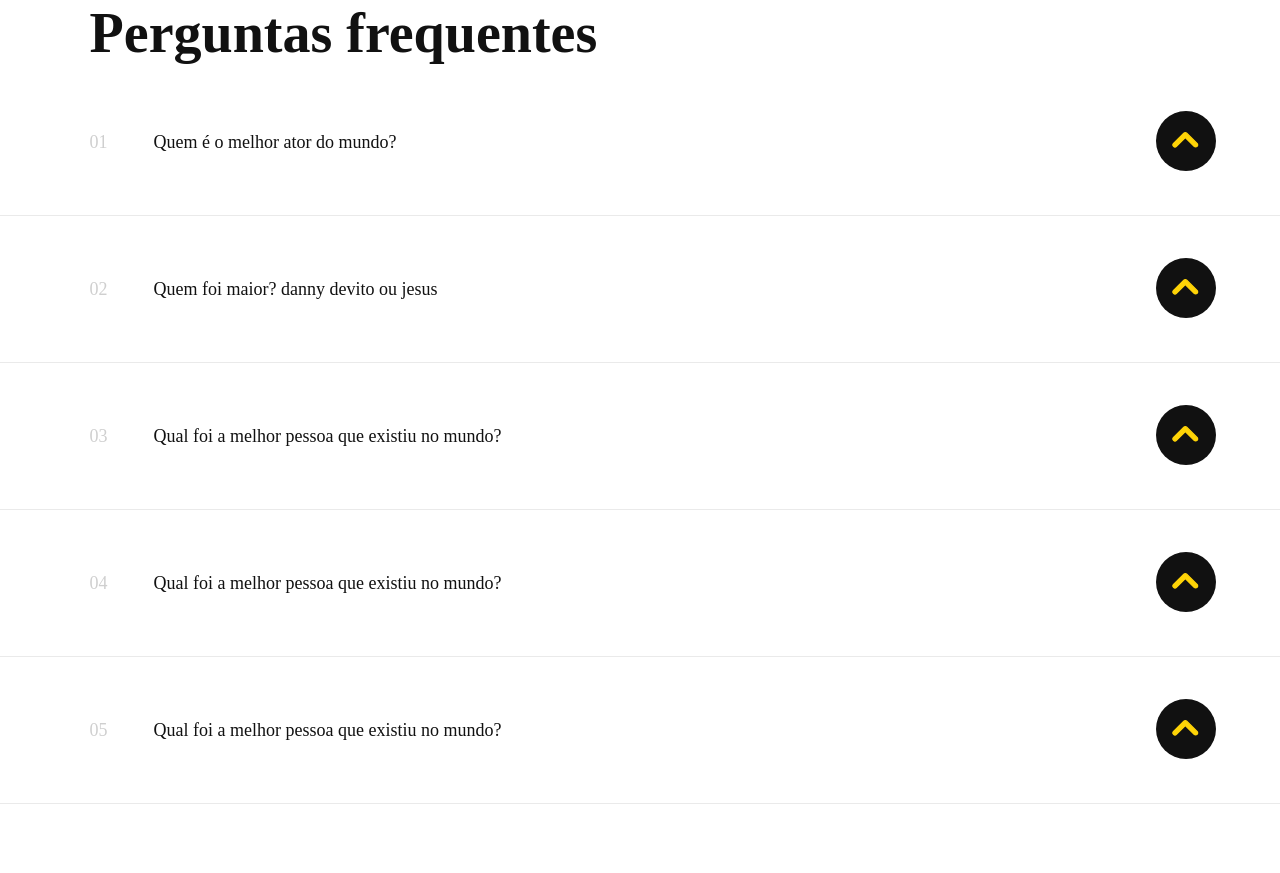
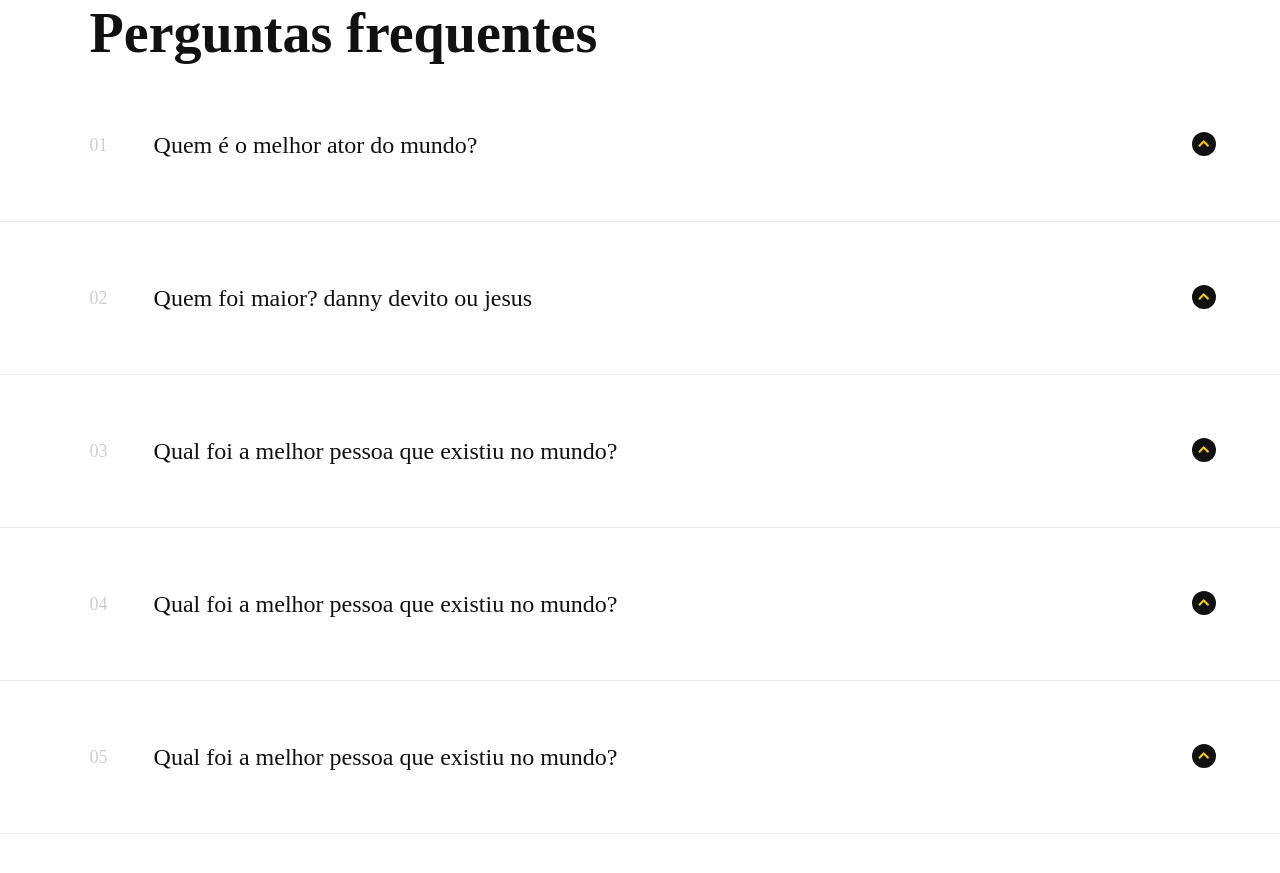
Before and after one commit to NetoEduardo/hackathon-desco-wc, a React (Create React App) app in the folder project/: page / in a window 1280 px wide. Shown: the part 1660-2533 px from the top of the page. Built offline with nearby package versions, Linux system fonts and the light colour scheme.

Commit message:
I CAN'T TAKE IT ANYMORE

```diff
--- a/project/src/components/faq/question.scss
+++ b/project/src/components/faq/question.scss
@@ -2,7 +2,6 @@
   cursor: pointer;
   position: relative;
   border-bottom: 1px solid #eaeaea;
-  width: 100%;
   display: flex;
   height: auto;
   align-items: center;
@@ -13,8 +12,7 @@
     transition: fill .3s ease;
     transform: translateY(0);
     box-shadow: 0 8px 24px 0 rgba(0, 0, 0, 0.08);
-    min-height: 250px;
-    width: 100%;
+    height: 320px;
     align-items: flex-start;
   }
 
@@ -82,12 +80,12 @@
     position: absolute;
     padding-top: 10%;
     padding-left: 19%;
-    width: 100%;
     transition: max-height 0.2s ease-out;
   }
 
   .question-answer {
-    width: 50%;
+    width: 80%;
+    font-size: 30px;
     line-height: 1.4;
     letter-spacing: -0.1px;
     color: #8c8c8c;
@@ -95,22 +93,8 @@
 
 
   @media(min-width: 1000px) {
-    cursor: pointer;
-    position: relative;
-    border-bottom: 1px solid #eaeaea;
-    width: 100%;
-    display: flex;
-    height: auto;
-    align-items: center;
-    padding: 5% 0;
-
     &.active {
-      background-color: #fafafa !important;
-      transition: fill .3s ease;
-      transform: translateY(0);
-      box-shadow: 0 8px 24px 0 rgba(0, 0, 0, 0.08);
-      min-height: 100px;
-      align-items: flex-start;
+      height: 150px;
     }
 
     .question-faq-number {
@@ -125,8 +109,7 @@
 
     .question-faq-title {
       float: left;
-
-      font-size: 18px;
+      font-size: 24px;
       color: #111;
       font-weight: normal;
       width: 50%;
@@ -137,6 +120,8 @@
       right: 5%;
 
       svg {
+        width: 24px;
+        height: 24px;
         transform: rotate(180deg);
         transition: transform .5s;
         transform-origin: center center;
@@ -181,9 +166,7 @@
 
     .question-answer {
       width: 50%;
-      line-height: 1.4;
-      letter-spacing: -0.1px;
-      color: #8c8c8c;
+      font-size: 20px;
     }
   }
 }
```
